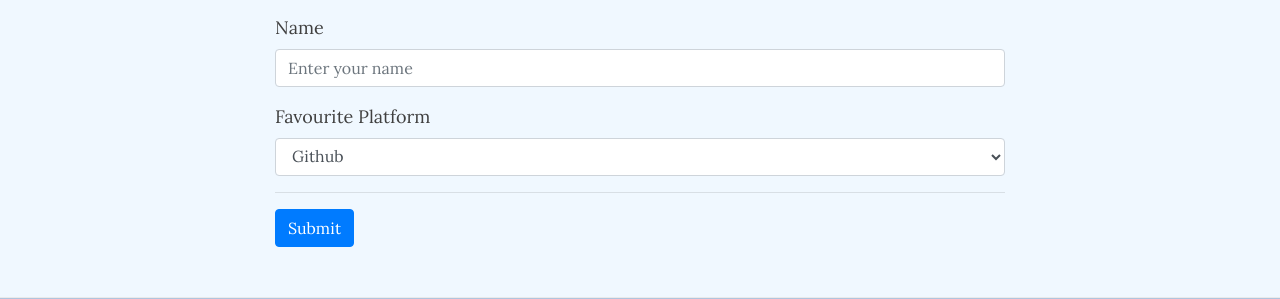
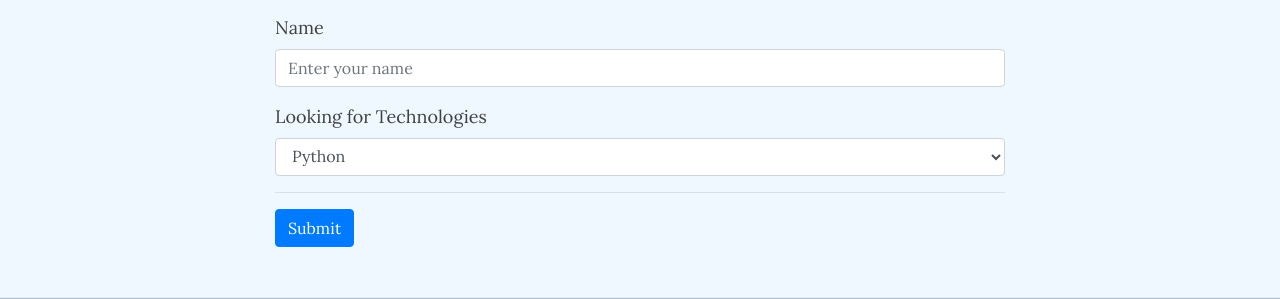
Before and after one commit to sridnala/sridnala.github.io, a Jekyll site: the page built from contactme.md, in a window 1280 px wide. Shown: the part 286-585 px from the top of the page. Built offline with Jekyll 4.4.1, drawn with Linux system fonts in a browser that asks for light colours; nearby versions of some CDN libraries.

Commit message:
Updating contact me file

```diff
--- a/contactme.md
+++ b/contactme.md
@@ -14,11 +14,12 @@ subtitle:
             <input type="text" name="name" class="form-control" id="exampleInputName" placeholder="Enter your name" required="required">
           </div>
           <div class="form-group">
-            <label for="exampleFormControlSelect1">Favourite Platform</label>
+            <label for="exampleFormControlSelect1">Looking for Technologies</label>
             <select class="form-control" id="exampleFormControlSelect1" name="platform" required="required">
-              <option>Github</option>
-              <option>Gitlab</option>
-              <option>Bitbucket</option>
+              <option>Python</option>
+              <option>R</option>
+              <option>Tableau</option>
+              <option>Power BI</option>
             </select>
           </div>
           <hr>
```
